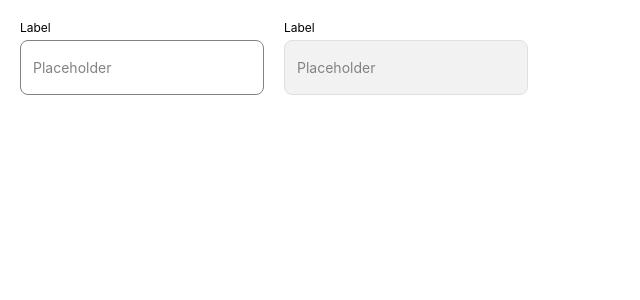
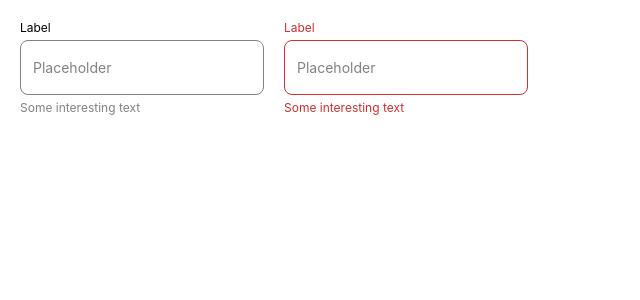
Before and after one commit to Vanaldito/input-component, a React (Vite) app: page / in a window 1280 px wide. Shown: the top 300 px of the page, without its empty margins (0-640 px from the left). Built offline with nearby package versions, Linux system fonts and the light colour scheme.

Commit message:
feat: allow to have a helper text

```diff
--- a/src/App.tsx
+++ b/src/App.tsx
@@ -5,8 +5,17 @@ import "./App.css";
 export default function App() {
   return (
     <div className="inputs">
-      <Input type="text" placeholder="Placeholder" />
-      <Input placeholder="Placeholder" disabled />
+      <Input
+        type="text"
+        placeholder="Placeholder"
+        helperText="Some interesting text"
+      />
+      <Input
+        type="text"
+        placeholder="Placeholder"
+        helperText="Some interesting text"
+        error
+      />
     </div>
   );
 }
--- a/src/component/Input.css
+++ b/src/component/Input.css
@@ -31,3 +31,12 @@
   background-color: #f2f2f2;
   cursor: not-allowed;
 }
+
+.input-component .helper-text {
+  font-size: 1.2rem;
+  color: #828282;
+}
+
+.input-component--error .helper-text {
+  color: #d32f2f;
+}
--- a/src/component/Input.tsx
+++ b/src/component/Input.tsx
@@ -8,12 +8,14 @@ interface InputProps
   label?: string;
   error?: boolean;
   disabled?: boolean;
+  helperText?: string;
 }
 
 export default function Input({
   label = "Label",
   error = false,
   disabled = false,
+  helperText = "",
   ...inputAttributes
 }: InputProps) {
   let className = "input-component";
@@ -25,6 +27,7 @@ export default function Input({
     <label className={className}>
       {label}
       <input {...inputAttributes} disabled={disabled} />
+      <span className="helper-text">{helperText}</span>
     </label>
   );
 }
```
